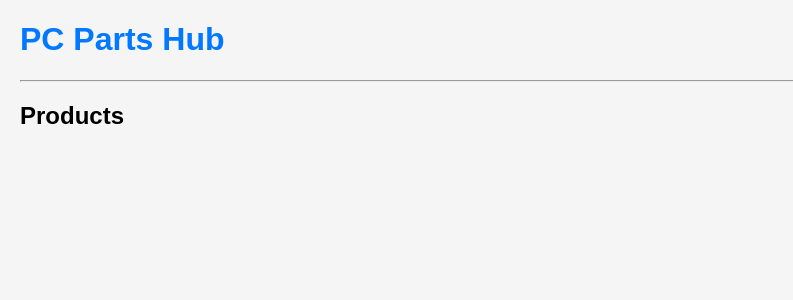
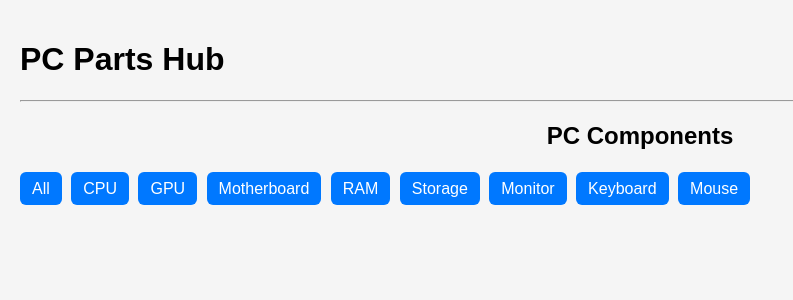
Before and after one commit to Biswajitfiguringthingsout/pc-parts-hub, a Django app: page /products/ in a window 1280 px wide. Shown: the top 300 px of the page, without its empty margins (0-793 px from the left). Run offline with Django 5.2, Linux system fonts and the light colour scheme; data that the repository does not hold is empty.

Commit message:
Added category filtering and product detail pages

```diff
--- a/PCbuild/settings.py
+++ b/PCbuild/settings.py
@@ -121,3 +121,5 @@ USE_TZ = True
 # https://docs.djangoproject.com/en/6.0/howto/static-files/
 
 STATIC_URL = 'static/'
+MEDIA_URL = '/media/'
+MEDIA_ROOT = BASE_DIR / 'media'
--- a/PCbuild/urls.py
+++ b/PCbuild/urls.py
@@ -15,10 +15,16 @@ Including another URLconf
     2. Add a URL to urlpatterns:  path('blog/', include('blog.urls'))
 """
 from django.contrib import admin
-from django.urls import path
-from django.urls import include
-
+from django.urls import path, include
+from django.conf import settings
+from django.conf.urls.static import static
 urlpatterns = [
     path('admin/', admin.site.urls),
-    path('products/', include('products.urls'))
+    path('products/', include('products.urls')),
+
 ]
+if settings.DEBUG:
+    urlpatterns += static(
+        settings.MEDIA_URL,
+        document_root=settings.MEDIA_ROOT
+    )
--- a/products/static/css/style.css
+++ b/products/static/css/style.css
@@ -1,9 +1,69 @@
 body {
     font-family: Arial, sans-serif;
     background: #f5f5f5;
-    margin: 20px;
+    margin: 0;
+    padding: 20px;
 }
 
-h1 {
-    color: #0078ff;
+h2 {
+    text-align: center;
+    margin-bottom: 30px;
 }
+
+.product-grid {
+    display: grid;
+    grid-template-columns: repeat(auto-fit, minmax(280px, 1fr));
+    gap: 20px;
+}
+
+.product-card {
+    background: white;
+    border-radius: 12px;
+    padding: 20px;
+    box-shadow: 0 3px 10px rgba(0,0,0,0.1);
+    transition: 0.3s;
+}
+
+.product-card:hover {
+    transform: translateY(-5px);
+}
+
+.price {
+    color: green;
+    font-size: 22px;
+    font-weight: bold;
+}
+
+button {
+    background: #0078ff;
+    color: white;
+    border: none;
+    padding: 10px 15px;
+    border-radius: 8px;
+    cursor: pointer;
+}
+
+button:hover {
+    opacity: 0.9;
+}
+.categories {
+    margin-bottom: 20px;
+}
+
+.categories a {
+    text-decoration: none;
+    padding: 8px 12px;
+    background: #0078ff;
+    color: white;
+    border-radius: 6px;
+    margin-right: 5px;
+}
+
+.categories a:hover {
+    opacity: 0.9;
+}
+.product-image {
+    width: 250px;
+    height: 250px;
+    object-fit: contain;
+}
--- a/products/templates/products/product_list.html
+++ b/products/templates/products/product_list.html
@@ -1,14 +1,40 @@
 {% extends "base.html" %}
 
 {% block content %}
-<h2>Products</h2>
 
-{% for product in products %}
-    <div>
-        <h3>{{ product.name }}</h3>
-        <p>₹{{ product.price }}</p>
-        <hr>
-    </div>
-{% endfor %}
+<h2>PC Components</h2>
+
+<div class="categories">
+    <a href="/products/">All</a>
+    <a href="/products/category/cpu/">CPU</a>
+    <a href="/products/category/gpu/">GPU</a>
+    <a href="/products/category/motherboard/">Motherboard</a>
+    <a href="/products/category/ram/">RAM</a>
+    <a href="/products/category/storage/">Storage</a>
+    <a href="/products/category/monitor/">Monitor</a>
+    <a href="/products/category/keyboard/">Keyboard</a>
+    <a href="/products/category/mouse/">Mouse</a>
+</div>
+
+<div class="product-grid">
+    {% for product in products %}
+        <div class="product-card">
+            {% if product.image %}
+                <img src="{{ product.image.url }}" alt="{{ product.name }}">
+            {% endif %}
+            <h3>{{ product.name }}</h3>
+
+            <p><strong>Brand:</strong> {{ product.brand }}</p>
+            <p><strong>Category:</strong> {{ product.category }}</p>
+            <p class="price">₹{{ product.price }}</p>
+
+            <p>{{ product.description|truncatewords:15 }}</p>
+
+            <a href="/products/{{ product.id }}/" class="view-btn">
+                View Details
+            </a>
+        </div>
+    {% endfor %}
+</div>
 
 {% endblock %}
--- a/products/urls.py
+++ b/products/urls.py
@@ -3,4 +3,11 @@ from . import views
 
 urlpatterns = [
     path('', views.product_list, name='product_list'),
+    path('<int:id>/', views.product_detail, name='product_detail'),
+
+    path(
+        'category/<str:category>/',
+        views.products_by_category,
+        name='products_by_category'
+    ),
 ]
--- a/products/views.py
+++ b/products/views.py
@@ -1,9 +1,24 @@
-from django.shortcuts import render
-
+from django.shortcuts import render, get_object_or_404
 from .models import Product
 
 def product_list(request):
     products = Product.objects.all()
+    return render(
+        request,
+        'products/product_list.html',
+        {'products': products}
+    )
+
+def product_detail(request, id):
+    product = get_object_or_404(Product, id=id)
+
+    return render(
+        request,
+        'products/product_detail.html',
+        {'product': product}
+    )
+def products_by_category(request, category):
+    products = Product.objects.filter(category=category)
 
     return render(
         request,
```
Also changed, not shown: products/models.py (+18 -8 lines), products/templates/products/product_detail.html (added, +16 -0 lines), media/products/411DhErtDkL._AC_UY218_.jpg (added), media/products/51DYDLykzoL._SX679_.jpg (added), media/products/51PN4WUuXL._AC_UY218_.jpg (added), media/products/71wwUoBpinL._AC_UY218_.jpg (added), products/migrations/0002_product_image_alter_brand_id_alter_product_brand_and_more.py (added), products/migrations/0003_alter_brand_id_alter_product_category_and_more.py (added).
